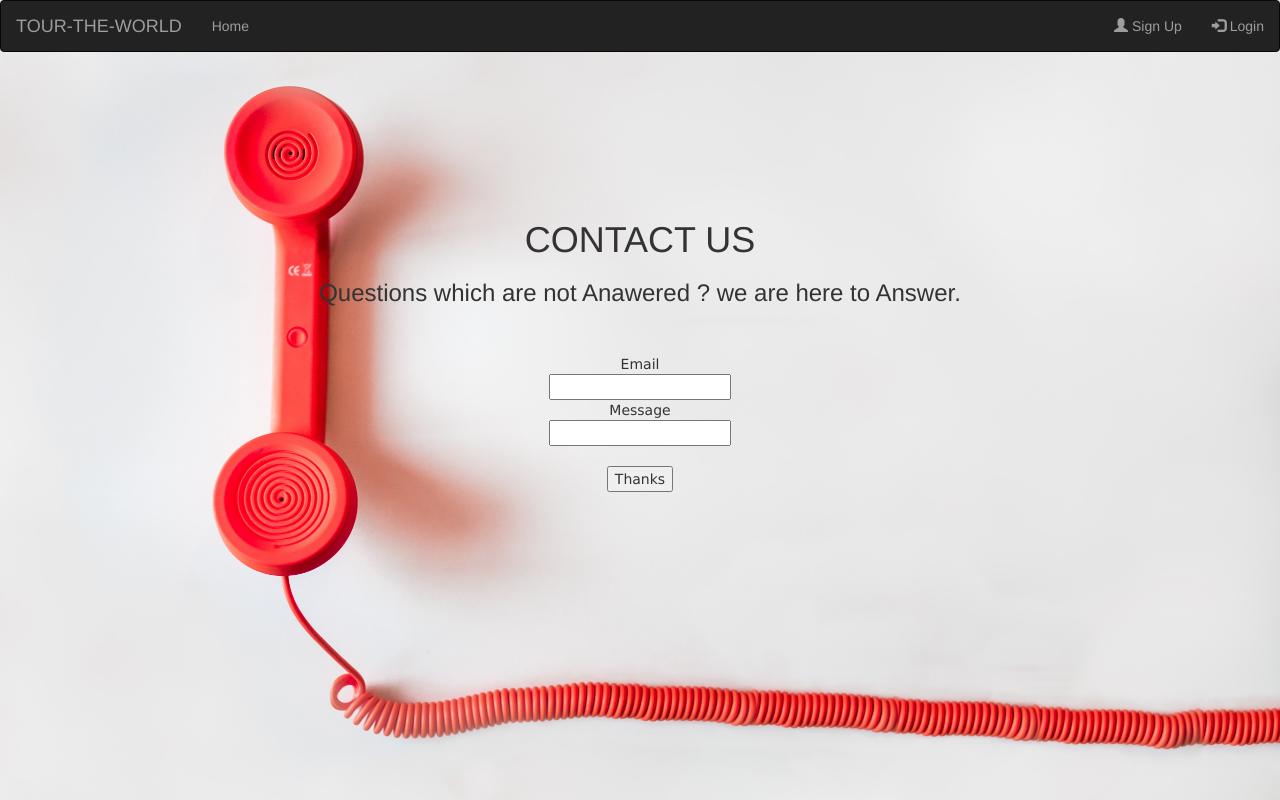
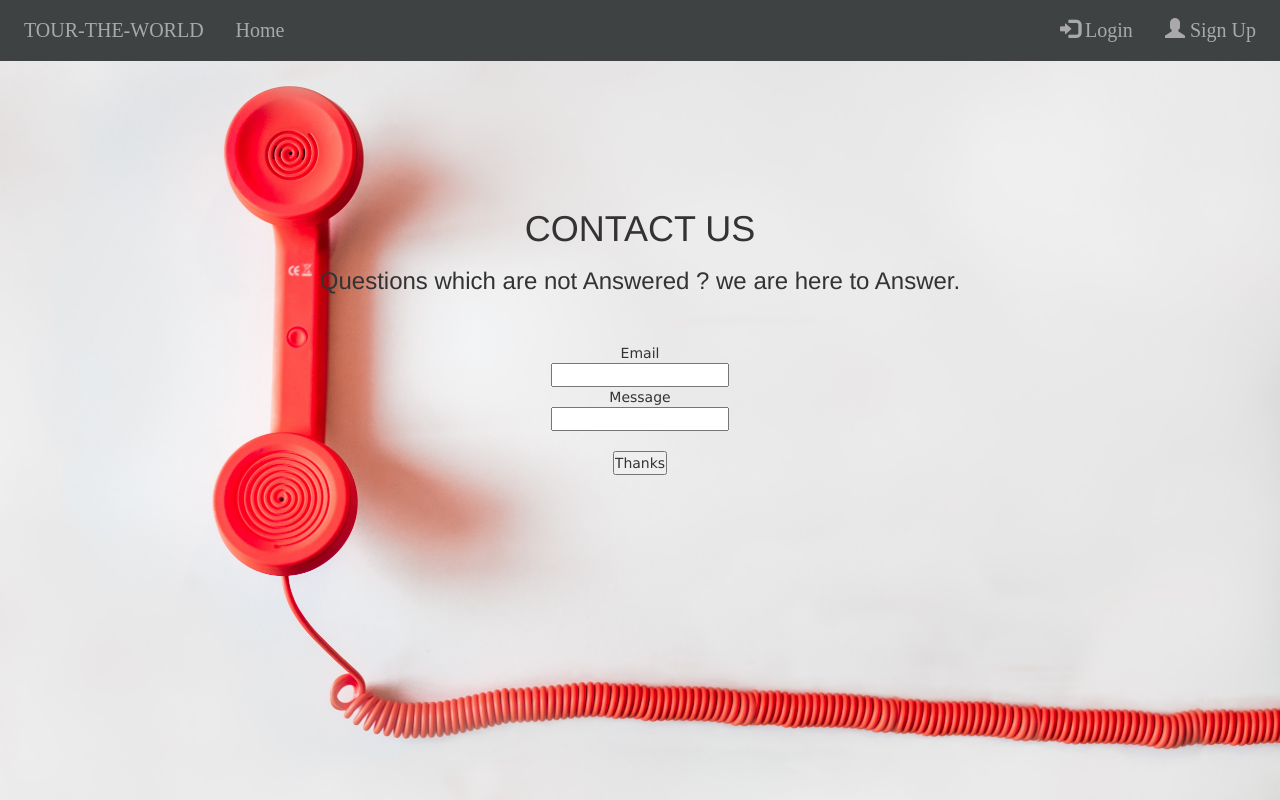
Before and after one commit to vipulgupta22/Rajasthan-Tour, a plain HTML site: page html-files/cont.html in a window 1280 px wide. Drawn offline with nearby package versions, Linux system fonts and the light colour scheme; a web font is replaced by a local one.

Commit message:
login sign done

```diff
--- a/html-files/cont.html
+++ b/html-files/cont.html
@@ -3,9 +3,9 @@
 <head>
     <meta charset="UTF-8">
     <meta name="viewport" content="width=device-width, initial-scale=1.0">
+    <script src='https://kit.fontawesome.com/a076d05399.js'></script>
     <link rel="stylesheet" href="https://maxcdn.bootstrapcdn.com/bootstrap/3.4.1/css/bootstrap.min.css">
-    <script src="https://ajax.googleapis.com/ajax/libs/jquery/3.5.1/jquery.min.js"></script>
-    <script src="https://maxcdn.bootstrapcdn.com/bootstrap/3.4.1/js/bootstrap.min.js"></script>
+    <link href="https://fonts.googleapis.com/css2?family=Antic+Slab&display=swap" rel="stylesheet">
     <title>Contact</title>
     <style>
         body{
@@ -13,6 +13,10 @@
         background-size: cover;
         width: auto;
         height: auto;
+        }
+        *{
+            margin: 0%;
+            padding: 0%;
         }
         #boxr{
             text-align: center;
@@ -24,26 +28,52 @@
             text-align: center;
             padding-top: 10%;
         }
+        ul {
+      list-style-type: none;
+      margin: 0;
+      padding: 8px;
+      overflow: hidden;
+      background-color:#3F4242;
+      width:auto;
+    }
+
+    ul li {
+      float: left;
+    }
+
+    ul li a {
+      display: block;
+      color:darkgrey;
+      font-family: 'Antic Slab', serif;
+      font-size: 20px;
+      padding: 8px 16px;
+      text-decoration: none;
+    }
+
+
+    ul li a:hover {
+      color: white;
+      text-decoration: none;
+    }
+    ul li a#active{
+      background-color: black;
+
+    }
+    #right{
+      float: right;
+    }
     </style>
 </head>
 <body>
-    <nav class="navbar navbar-inverse">
-        <div class="container-fluid">
-          <div class="navbar-header">
-            <a class="navbar-brand" href="#">TOUR-THE-WORLD</a>
-          </div>
-          <ul class="nav navbar-nav">
-            <li><a href="../index.html">Home</a></li>
-          </ul>
-          <ul class="nav navbar-nav navbar-right">
-            <li><a href="signup.html"><span class="glyphicon glyphicon-user"></span> Sign Up</a></li>
-            <li><a href="login.html"><span class="glyphicon glyphicon-log-in"></span> Login</a></li>
-          </ul>
-        </div>
-      </nav>
+  <ul>
+    <li><a href="#">TOUR-THE-WORLD</a></li>
+    <li><a href="../index.html">Home</a></li>
+    <li id="right"><a href="signup.html"><span class="glyphicon glyphicon-user"></span> Sign Up</a></li>
+    <li id="right"><a href="login.html"><span class="glyphicon glyphicon-log-in"></span> Login</a></li>
+  </ul>
     <div class="box">
     <h1>CONTACT US</h1>
-    <h3>Questions which are not Anawered ? we are here to Answer.</h3>
+    <h3>Questions which are not Answered ? we are here to Answer.</h3>
     <form action="action.php">
         <div id="boxr">
         Email <br>
@@ -51,7 +81,7 @@
         Message <br>
         <input type="text" required ><br>
         <br>
-        <input type="submit" value="Thanks" style="text-align: center;">
+        <input type="submit"  value="Thanks" style="text-align: center;">
     </div>
     </form>
     </div>
```
Also changed, not shown: html-files/login.html (+52 -3 lines), html-files/signup.html (+57 -5 lines), index.html (+46 -18 lines).
